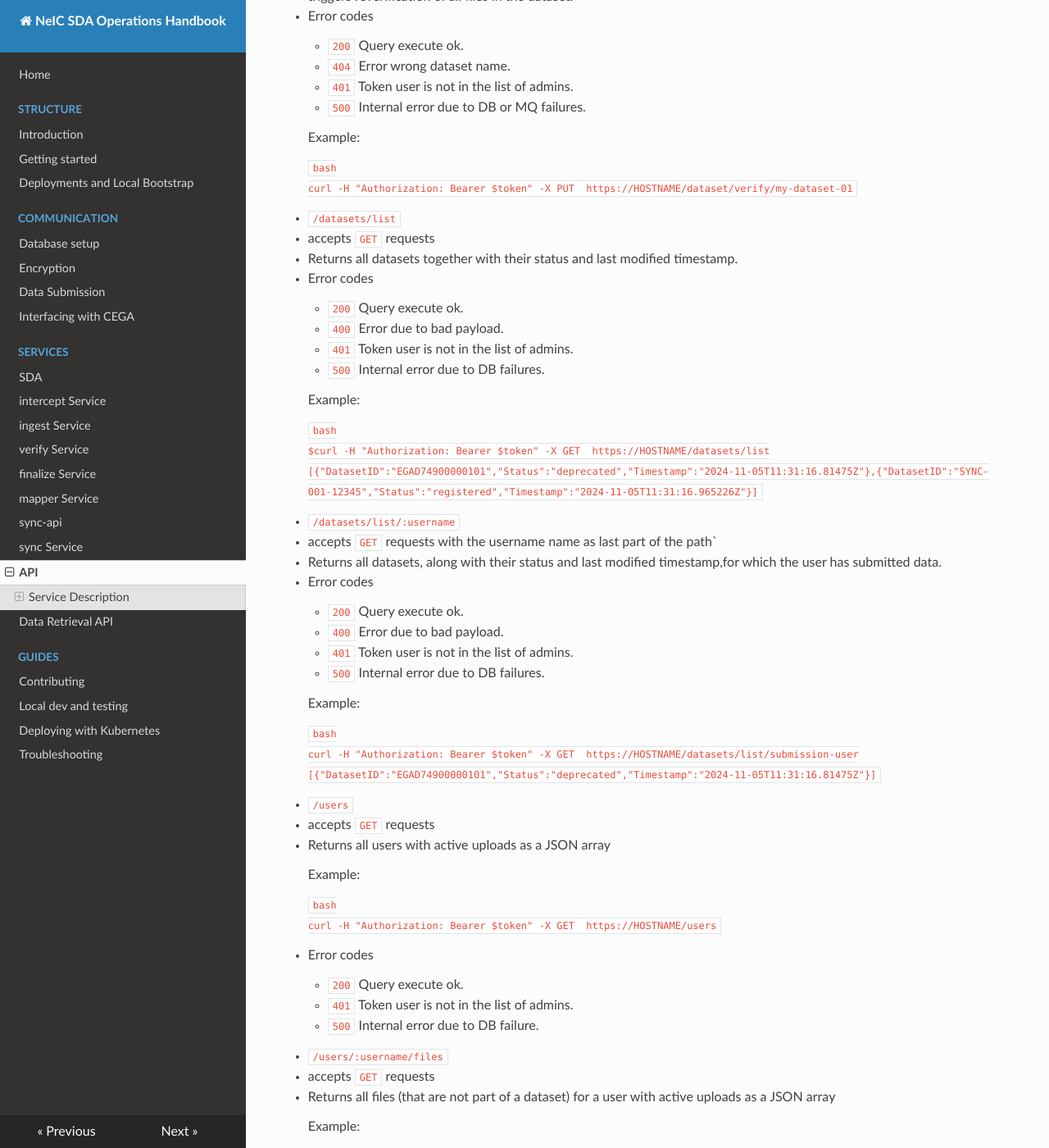
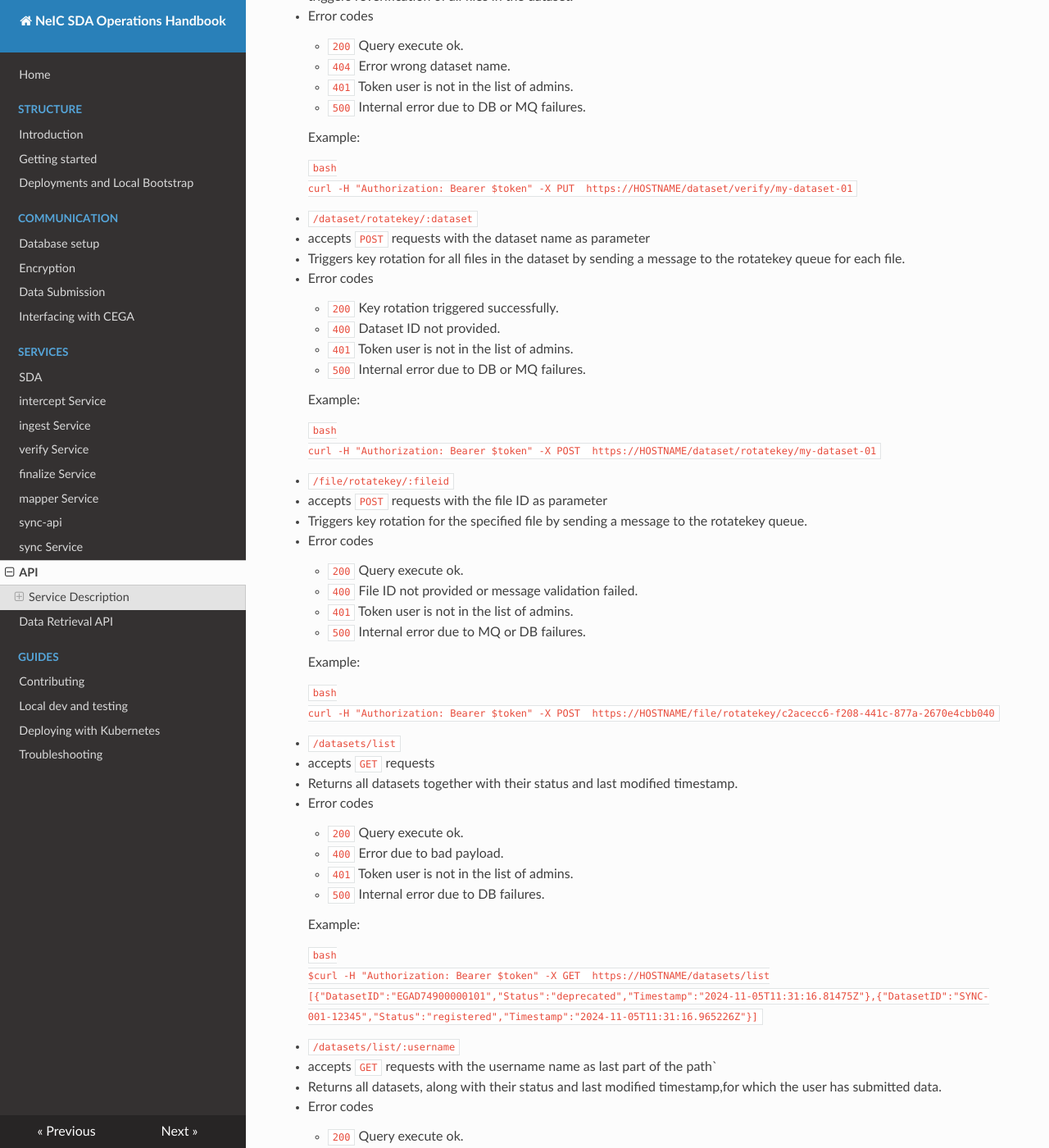
Before and after one commit to neicnordic/neic-sda, an MkDocs documentation site: the page built from docs/services/api.md, in a window 1280 px wide and 1400 px high, scrolled down 3850 px. Shown: the whole window at 82% size. Built offline with MkDocs 1.6.1, drawn with Linux system fonts in a browser that asks for light colours; nearby versions of some CDN libraries.

Commit message:
Update from neicnordic/sensitive-data-archive at 07:56 on 2026-02-16

````diff
--- a/docs/dictionary/wordlist.txt
+++ b/docs/dictionary/wordlist.txt
@@ -308,6 +308,7 @@ roleBinding
 rolebinding
 rolename
 rootedfilesystem
+rotatekey
 routingError
 routingkey
 rsa
--- a/docs/services/api.md
+++ b/docs/services/api.md
@@ -182,6 +182,38 @@ Admin endpoints are only available to a set of whitelisted users specified in th
     curl -H "Authorization: Bearer $token" -X PUT  https://HOSTNAME/dataset/verify/my-dataset-01
     ```
 
+- `/dataset/rotatekey/:dataset`
+  - accepts `POST` requests with the dataset name as parameter
+  - Triggers key rotation for all files in the dataset by sending a message to the rotatekey queue for each file.
+
+  - Error codes
+    - `200` Key rotation triggered successfully.
+    - `400` Dataset ID not provided.
+    - `401` Token user is not in the list of admins.
+    - `500` Internal error due to DB or MQ failures.
+
+    Example:
+
+    ```bash
+    curl -H "Authorization: Bearer $token" -X POST  https://HOSTNAME/dataset/rotatekey/my-dataset-01
+    ```
+
+- `/file/rotatekey/:fileid`
+  - accepts `POST` requests with the file ID as parameter
+  - Triggers key rotation for the specified file by sending a message to the rotatekey queue.
+
+  - Error codes
+    - `200` Query execute ok.
+    - `400` File ID not provided or message validation failed.
+    - `401` Token user is not in the list of admins.
+    - `500` Internal error due to MQ or DB failures.
+
+    Example:
+
+    ```bash
+    curl -H "Authorization: Bearer $token" -X POST  https://HOSTNAME/file/rotatekey/c2acecc6-f208-441c-877a-2670e4cbb040
+    ```
+
 - `/datasets/list`
   - accepts `GET` requests
   - Returns all datasets together with their status and last modified timestamp.
````
